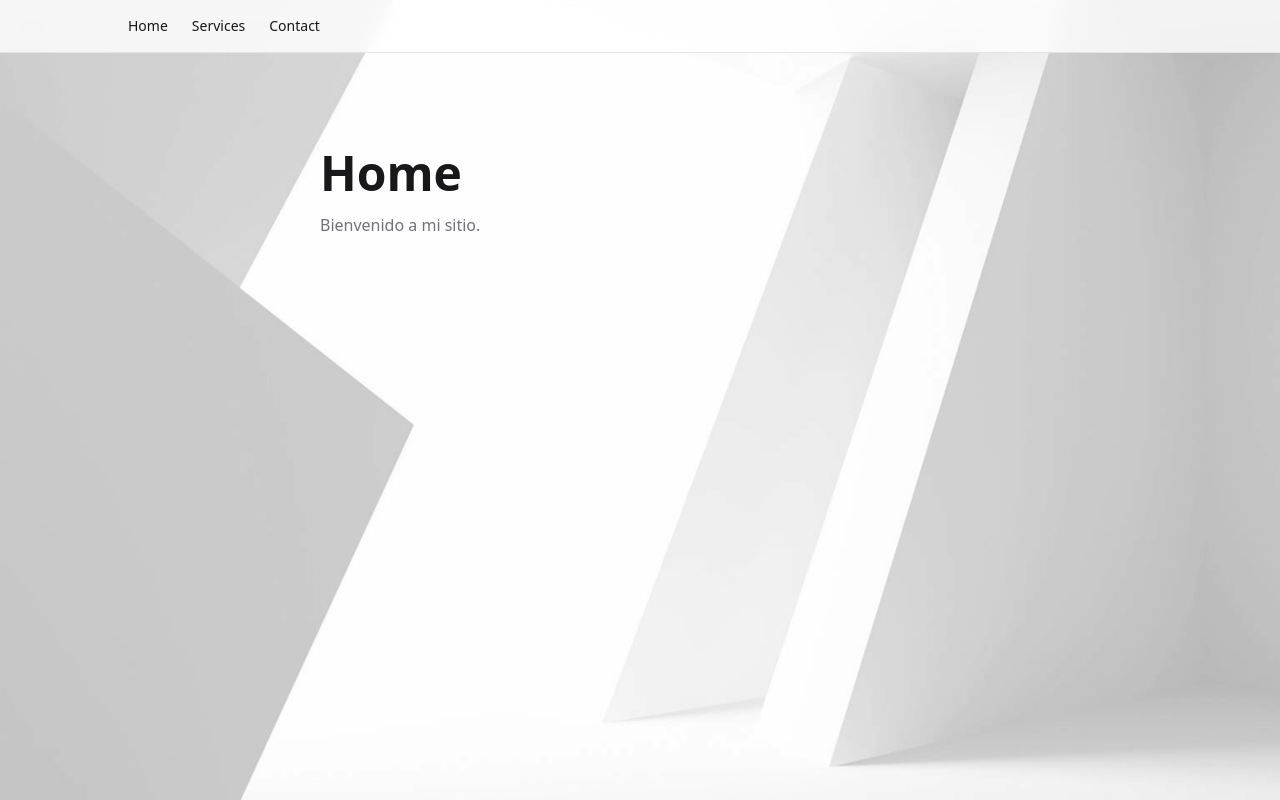
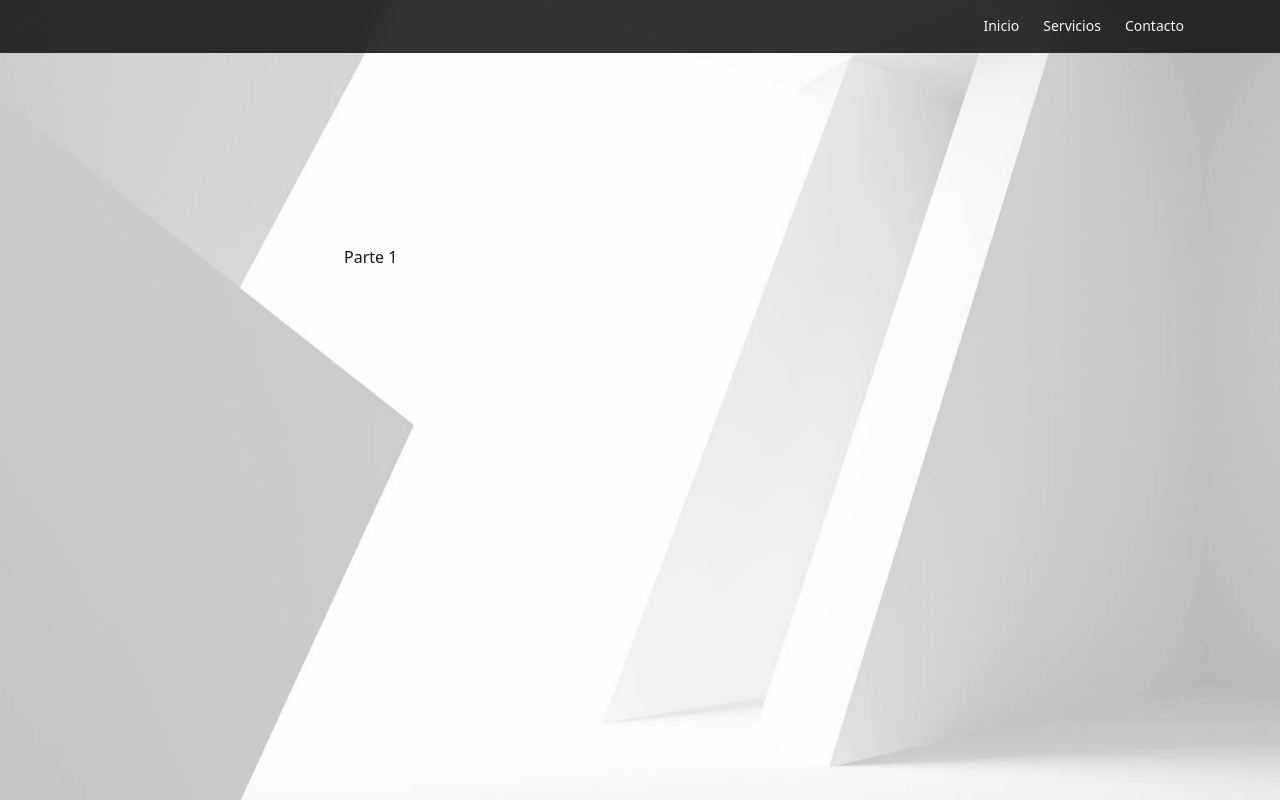
Before and after one commit to lalodsi/creafico, a Next.js app: page / in a window 1280 px wide. Built offline with nearby package versions, Linux system fonts and the light colour scheme.

Commit message:
improve navbar

```diff
--- a/src/app/(app)/layout.tsx
+++ b/src/app/(app)/layout.tsx
@@ -6,7 +6,7 @@ export default function AppLayout({
   children: React.ReactNode;
 }) {
   return (
-    <div className="min-h-screen text-zinc-900 dark:text-zinc-100">
+    <div className="min-h-screen text-zinc-900">
       <NavBar />
       <main className="py-12">
         {children}
--- a/src/app/(app)/page.tsx
+++ b/src/app/(app)/page.tsx
@@ -1,14 +1,12 @@
+import { Section } from 'components/ui/Section'
 import React from 'react'
 
 const Home = () => {
   return (
     <section className='max-w-3xl px-16 py-12 mx-auto'>
-      <h1 className='text-5xl font-bold mb-4'>
-        Home
-      </h1>
-      <p className='text-zinc-500'>
-        Bienvenido a mi sitio.
-      </p>
+      <Section>
+        Parte 1
+      </Section>
     </section>
   )
 }
--- a/src/components/Navbar.tsx
+++ b/src/components/Navbar.tsx
@@ -2,13 +2,12 @@ import Link from "next/link";
 
 export function NavBar() {
   return (
-    <header className="sticky top-0 z-50 bg-white/80 backdrop-blur border-b border-zinc-200 dark:bg-black/80 dark:border-zinc-800">
-      <div className="max-w-6xl mx-auto px-16 py-4 flex items-center justify-between">
+    <header className="sticky top-0 z-50 backdrop-blur border-b  bg-black/80 border-zinc-800 text-zinc-100">
+      <div className="max-w-6xl mx-auto px-8 py-4 flex items-center justify-end">
         <nav className="flex gap-6 text-sm">
-          <Link href="/">Home</Link>
-          <Link href="/services">Services</Link>
-          {/* <Link href="/services#service1">Service 1</Link> */}
-          <Link href="/contact">Contact</Link>
+          <Link href="/">Inicio</Link>
+          <Link href="/services">Servicios</Link>
+          <Link href="/contact">Contacto</Link>
         </nav>
       </div>
     </header>
```
